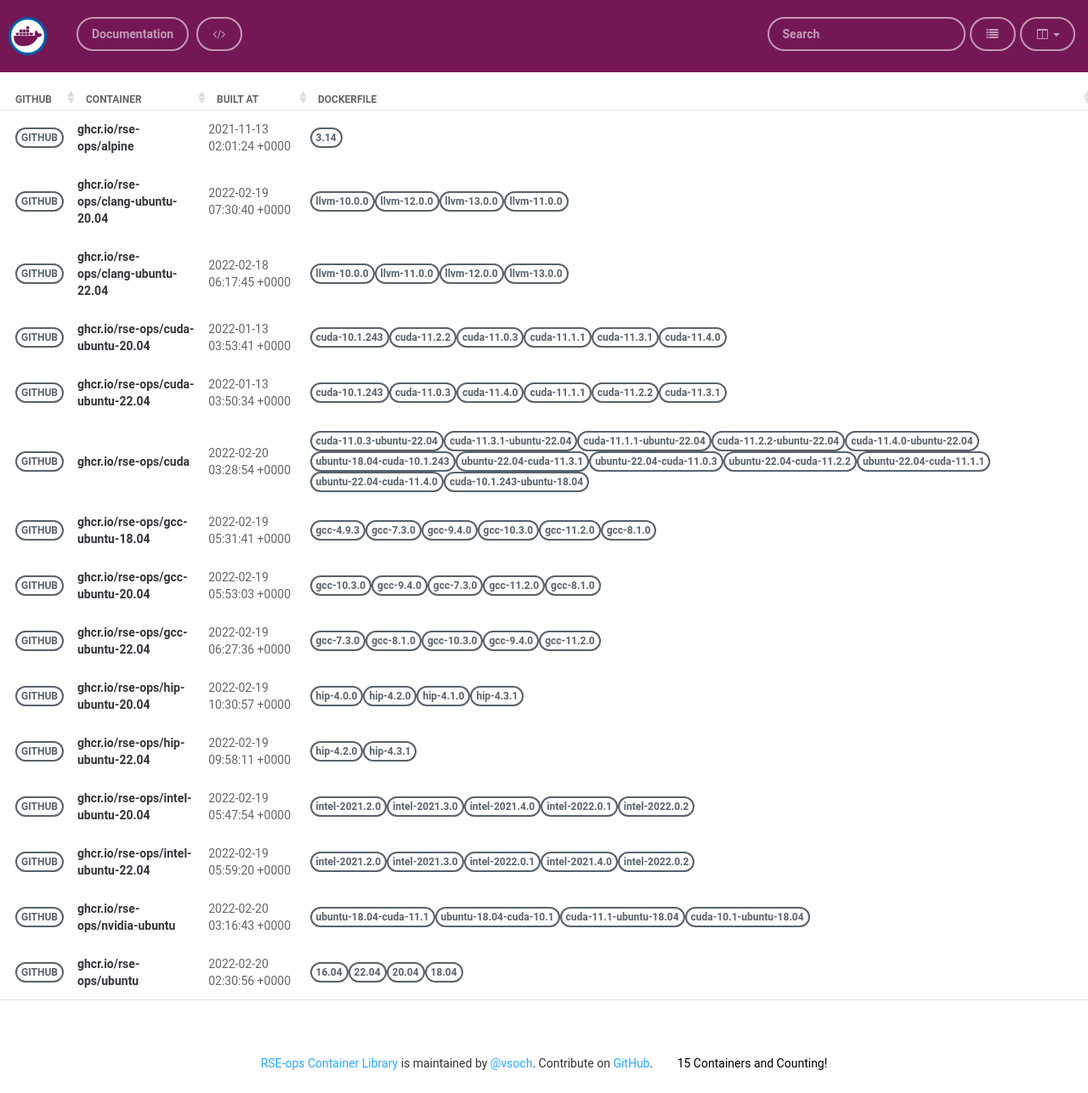
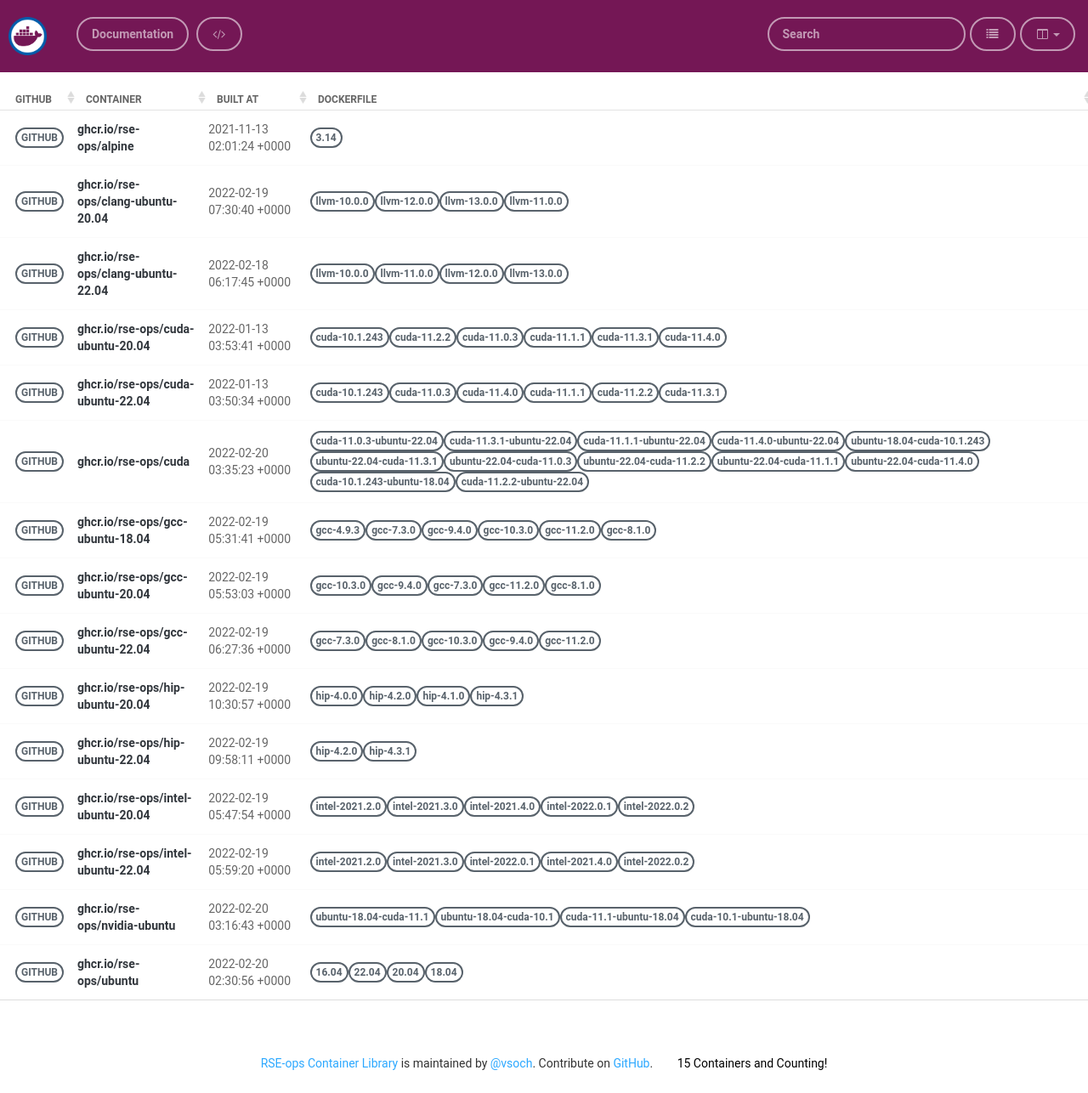
Before and after one commit to rse-ops/docker-images, a Jekyll site: the page built from pages/index.md, in a window 1280 px wide. Shown: the whole page at 85% size. Built offline with Jekyll 4.4.1, drawn with Linux system fonts in a browser that asks for light colours; nearby versions of some CDN libraries.

Commit message:
Automated push to update library 2022-02-20

```diff
--- a/_library/ghcr.io-rse-ops-cuda.md
+++ b/_library/ghcr.io-rse-ops-cuda.md
@@ -1,7 +1,7 @@
 ---
 layout: container
 name: ghcr.io/rse-ops/cuda
-updated_at: 2022-02-20 03:28:54.630817
+updated_at: 2022-02-20 03:35:23.821014
 
 
 container_url: https://github.com/orgs/rse-ops/packages/container/package/cuda
```
Also changed, not shown: other parts of _library/ghcr.io-rse-ops-cuda.md (+3 -3 lines).
